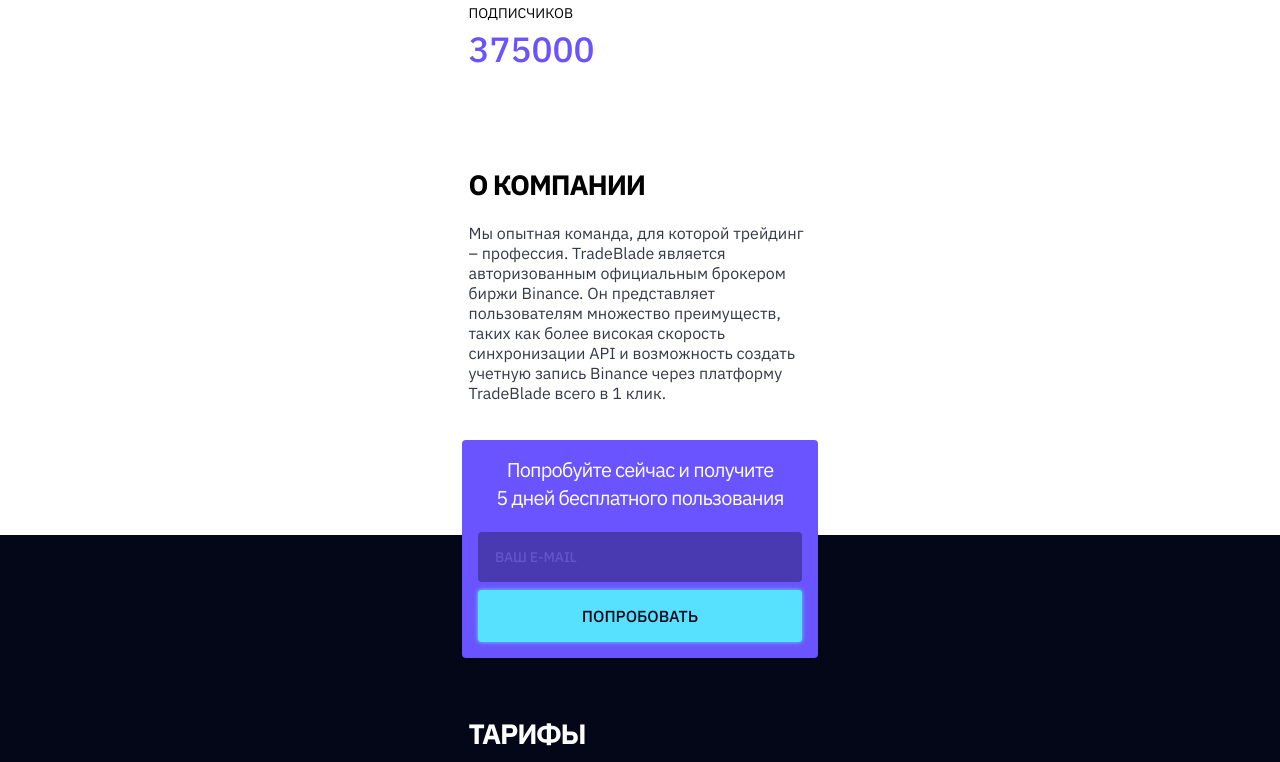
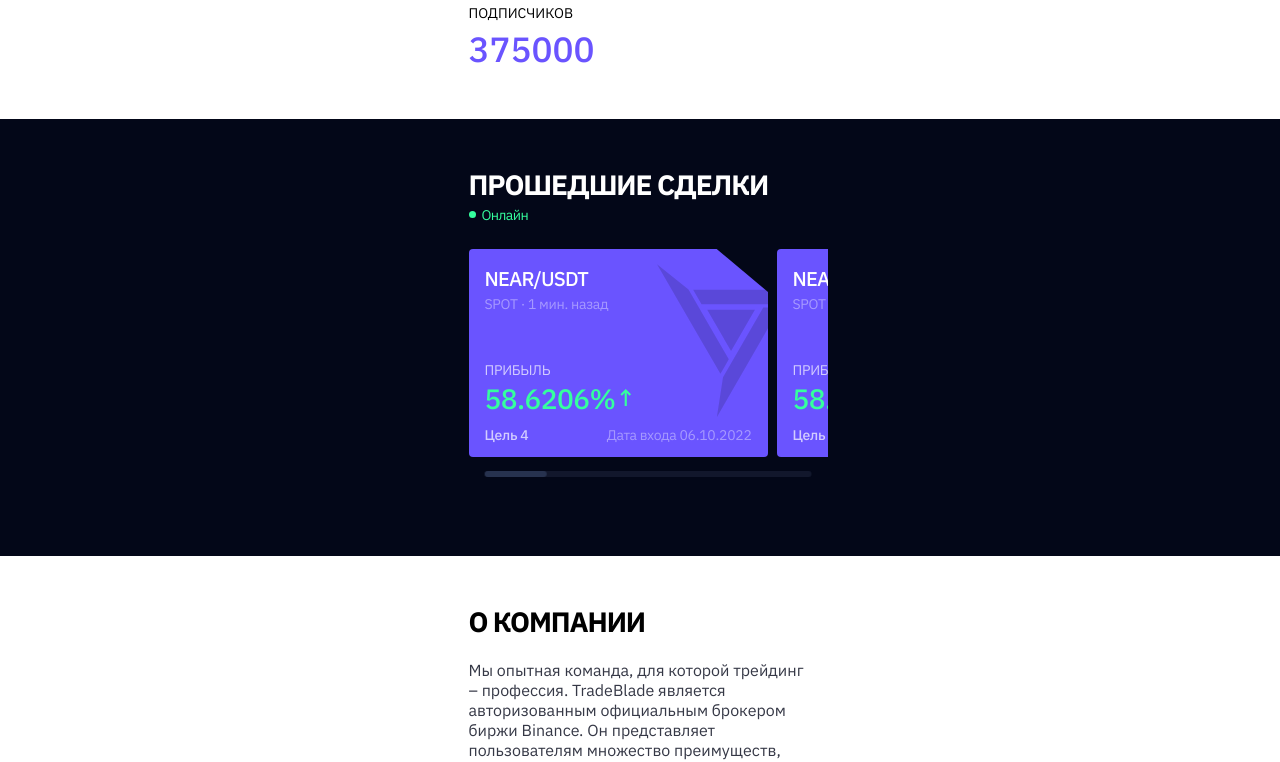
Before and after one commit to tarik2454/test-task-Tm-leads, a React (Vite) app: page / in a window 1280 px wide. Shown: the part 885-1647 px from the top of the page. Built offline with nearby package versions, Linux system fonts and the light colour scheme.

Commit message:
feat: uncomment PastDeals component in App for display

```diff
--- a/src/App.tsx
+++ b/src/App.tsx
@@ -4,7 +4,8 @@ import Footer from './modules/footer/Footer';
 import FrequentQuestions from './modules/frequentQuestions/FrequentQuestions';
 import Header from './modules/header/Header';
 import Hero from './modules/hero/Hero';
-// import PastDeals from './modules/pastDeals/PastDeals';
+import PastDeals from './modules/pastDeals/PastDeals';
+
 import Tariffs from './modules/tariffs/Tariffs';
 
 export default function App() {
@@ -15,7 +16,7 @@ export default function App() {
       <main className="overflow-x-hidden">
         <Hero />
         <Figures />
-        {/* <PastDeals /> */}
+        <PastDeals />
         <About />
         <Tariffs />
         <FrequentQuestions />
```
